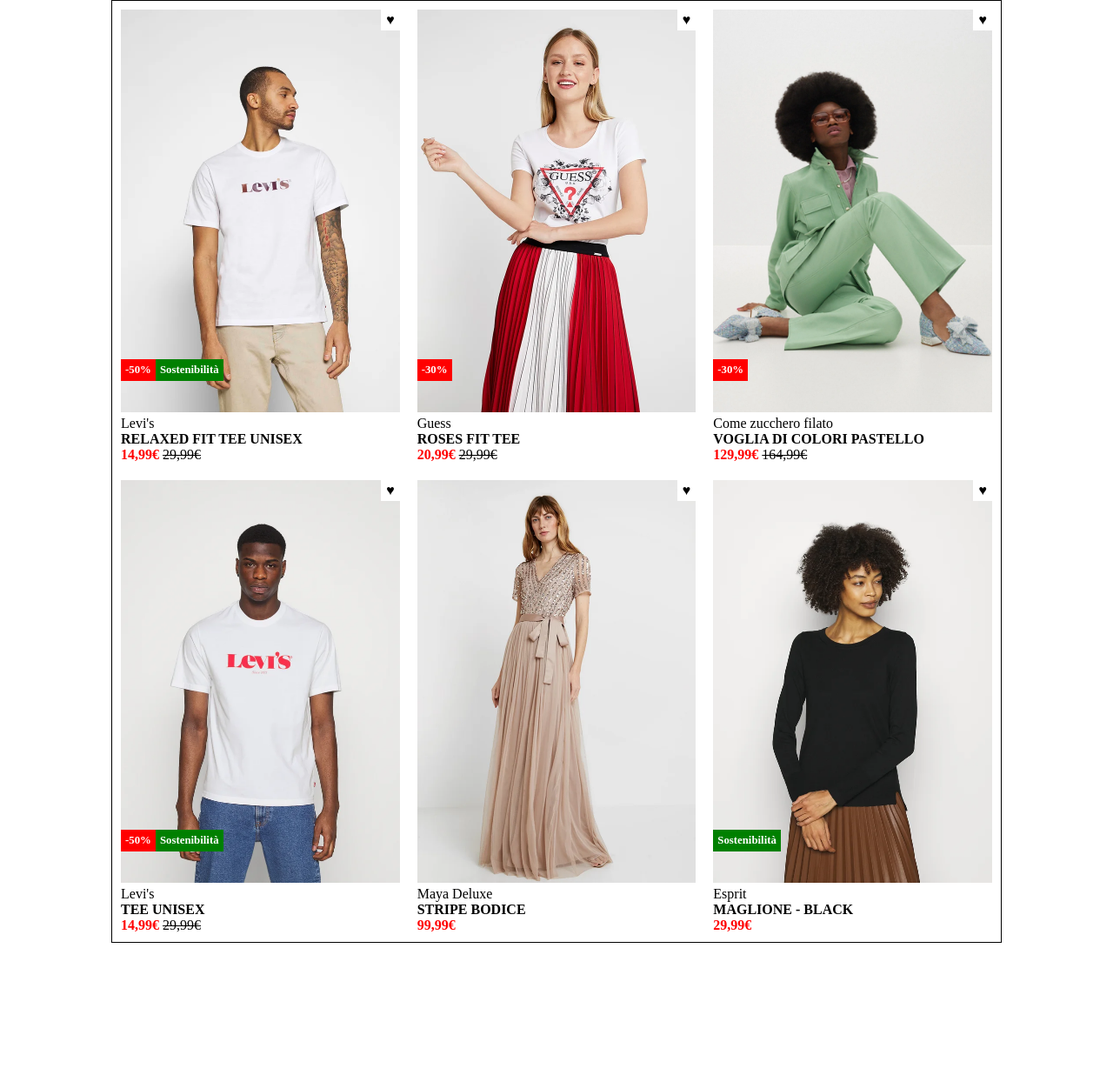
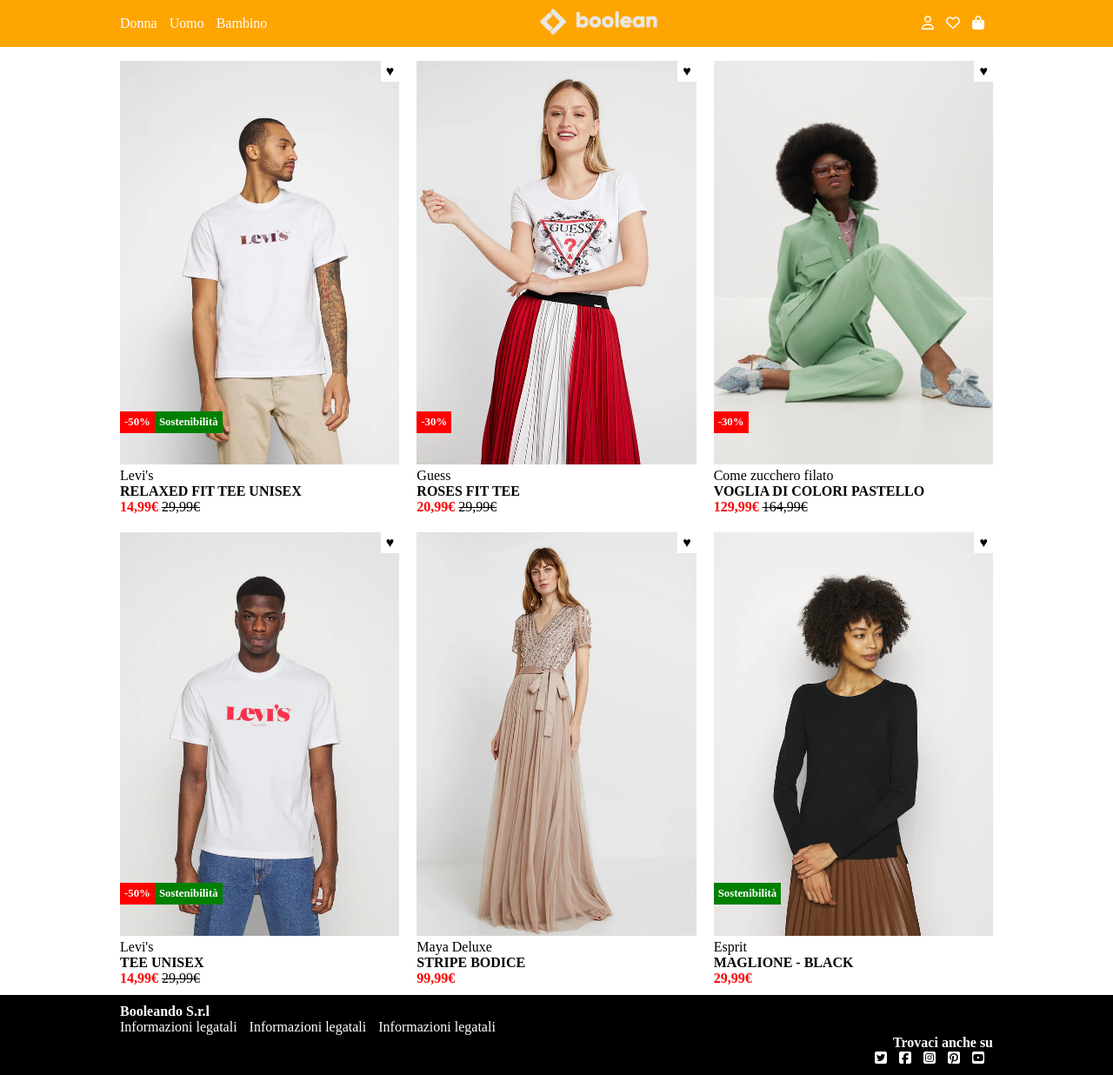
Before and after one commit to GessicaCalcagno/html-css-boolando, a plain HTML site: page index.html in a window 1280 px wide. Shown: the whole page at 87% size. Before the commit the page ends 1084 px from the top, so only its background shows below. Drawn offline with Linux system fonts and the light colour scheme.

Commit message:
Add: header fexed; footer

```diff
--- a/css/style.css
+++ b/css/style.css
@@ -9,17 +9,55 @@ img {
     max-width: 100%;
 }
 
-/* body {
-    background-color: aqua;
-} */
+
+/* HEADER */
+header {
+    display: flex;
+    /* border: 2px solid black; */
+    background-color: orange;
+    justify-content: center;
+    position: fixed;
+    width: 100%;
+    z-index: 9999;
+}
+main{
+    position: relative;
+    top: 60px;
+}
+ul>li {
+    list-style-type: none;
+    display: inline;
+}
+
+a {
+    text-decoration: none;
+    margin-right: 10px;
+}
+
+
+.logo-hed {
+    height: 30px;
+   }
+
+.menu-hed {
+    width: 80%;
+    justify-content: space-between;
+    align-items: center;
+    padding: 10px;
+
+}
+.white{
+    color: white;
+}
 
 /* CARDS */
+/* MAIN */
 /* COMMON */
 .container {
     width: 80%;
     margin: 0 auto;
     max-width: 1100px;
-    border: 1px solid black;
+    /* border: 1px solid black; */
 }
 
 .flex {
@@ -37,13 +75,14 @@ img {
 }
 
 .discount,
-.label{
+.label {
     position: absolute;
     bottom: 40px;
     font-weight: bold;
     font-size: 0.8rem;
     color: white;
 }
+
 .discount {
     background-color: red;
     left: 0;
@@ -65,6 +104,10 @@ img {
     padding: 3px 6px;
 }
 
+.heart:hover{
+    color: red;
+}
+
 h4 {
     font-weight: bold;
 }
@@ -74,23 +117,49 @@ h4 {
     font-weight: bold;
 }
 
-.price-cut{
+.price-cut {
     text-decoration: line-through;
 }
 
-.lbl-green{
+.lbl-green {
     left: 0;
     padding: 5px;
 }
 
 /* HOVER */
-.card:hover .img1a{
+.card:hover .img1a {
     display: none;
 }
 
-.h-img1b{
+.h-img1b {
     display: none;
 }
-.card:hover .h-img1b{
+
+.card:hover .h-img1b {
     display: block;
 }
+
+/* FINE CARDS */
+/* /MAIN */
+
+/* FOOTER */
+footer{
+    background-color: black;
+    /* align-items: center; */
+}
+
+.container-80{
+    width: 80%;
+    padding: 10px;
+    /* background-color: aqua; */
+    margin: auto;
+}
+
+.right{
+    text-align: right;
+}
+
+.f-icone{
+    padding: 4px 0;
+    display: inline;
+}
--- a/index.html
+++ b/index.html
@@ -6,14 +6,43 @@
     <meta name="viewport" content="width=device-width, initial-scale=1.0">
     <title>Document</title>
     <link rel="stylesheet" href="./css/style.css">
+    <!-- LINK PER LE ICONE -->
+    <link rel="stylesheet" href="https://cdnjs.cloudflare.com/ajax/libs/font-awesome/6.5.1/css/all.min.css"
+        integrity="sha512-DTOQO9RWCH3ppGqcWaEA1BIZOC6xxalwEsw9c2QQeAIftl+Vegovlnee1c9QX4TctnWMn13TZye+giMm8e2LwA=="
+        crossorigin="anonymous" referrerpolicy="no-referrer" />
 </head>
 
 <body>
     <!-- HEADER -->
     <header>
 
+        <!-- LISTA -->
+        <nav class="menu-hed flex">
+            <ul>
+                <li> <a class="white" href="">Donna </a></li>
+                <li> <a class="white" href="">Uomo </a></li>
+                <li> <a class="white" href="">Bambino </a></li>
+            </ul>
+            <!-- LISTA -->
+
+            <!-- LOGO -->
+            <div class="logo-boolean">
+                <img class="logo-hed" src="./img/boolean-logo.png" alt="logo boolean">
+            </div>
+            <!-- LOGO -->
+
+            <!-- ICONE -->
+            <div class="flex ">
+                <ul class="white">
+                    <li><a class="white" href=""><i class="fa-regular fa-user"></i></a></li>
+                    <li><a class="white" href=""><i class="fa-regular fa-heart"></i></a></li>
+                    <li><a class="white" href=""><i class="fa-solid fa-bag-shopping"></i></a></li>
+                </ul>
+            </div>
+        </nav>
     </header>
     <!-- /HEADER -->
+
     <main>
         <!-- CARDS -->
         <div class="container flex">
@@ -36,6 +65,7 @@
                     <span class="price-cut">29,99€</span>
                 </div>
             </div>
+
             <!-- COLONNA 2-->
             <div class="col">
                 <div class="card">
@@ -54,6 +84,7 @@
                     <span class="price-cut">29,99€</span>
                 </div>
             </div>
+
             <!-- COLONNA 3-->
             <div class="col">
                 <div class="card">
@@ -72,10 +103,11 @@
                     <span class="price-cut">164,99€</span>
                 </div>
             </div>
+
             <!-- COLONNA 4-->
             <div class="col">
                 <div class="card">
-                    <img  class="img1a" src="./img/4.webp" alt="" />
+                    <img class="img1a" src="./img/4.webp" alt="" />
                     <!-- IMG HOVER -->
                     <img class="h-img1b" src="./img/4b.webp" alt="">
                     <!-- /IMG HOVER -->
@@ -91,6 +123,7 @@
                     <span class="price-cut">29,99€</span>
                 </div>
             </div>
+
             <!-- COLONNA 5-->
             <div class="col">
                 <div class="card">
@@ -107,6 +140,7 @@
                     <span class="price">99,99€</span>
                 </div>
             </div>
+
             <!-- COLONNA 6-->
             <div class="col">
                 <div class="card">
@@ -126,7 +160,31 @@
             </div>
         </div>
         <!-- /CARDS -->
+
+        <!-- FOOTER -->
+        <footer>
+            <div class="container-80 back-black ">
+                <h4 class="white inline">Booleando S.r.l </h4>
+                <ul>
+                    <li><a class="white" href="">Informazioni legatali</a></li>
+                    <li><a class="white" href="">Informazioni legatali</a></li>
+                    <li><a class="white" href="">Informazioni legatali</a></li>
+                </ul>
+                <div class="right ">
+                    <h4 class="white ">Trovaci anche su</h4>
+                    <ul>
+                        <li><a class="white f-icone" href=""><i class="fa-brands fa-square-twitter"></i></a></li>
+                        <li><a class="white f-icone" href=""><i class="fa-brands fa-square-facebook"></i></a></li>
+                        <li><a class="white f-icone" href=""><i class="fa-brands fa-square-instagram"></i></a></li>
+                        <li><a class="white f-icone" href=""><i class="fa-brands fa-square-pinterest"></i></a></li>
+                        <li><a class="white f-icone" href=""><i class="fa-brands fa-square-youtube"></i></a></li>
+                    </ul>
+                </div>
+            </div>
+        </footer>
+        <!-- /FOOTER -->
     </main>
+
 </body>
 
 </html>
```
